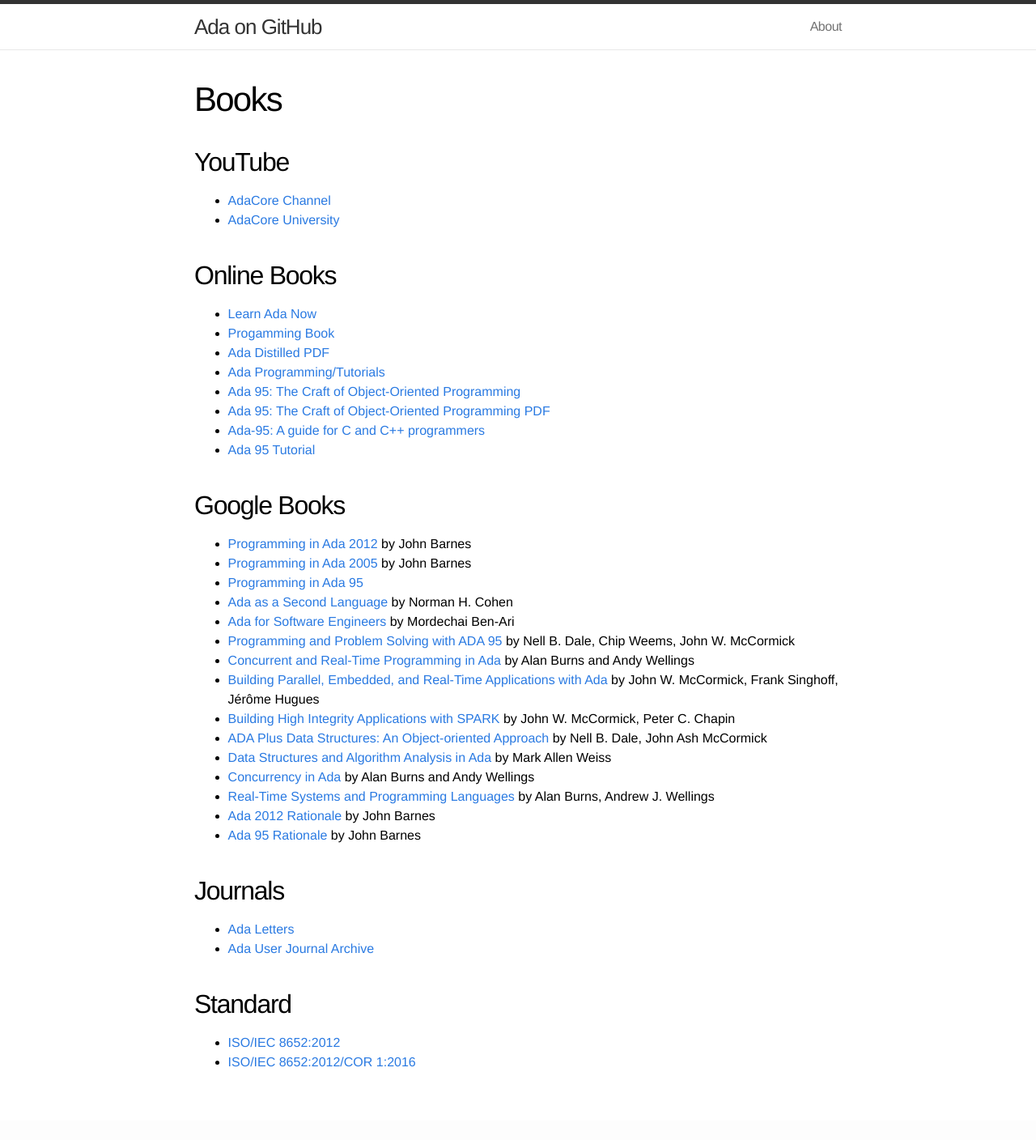
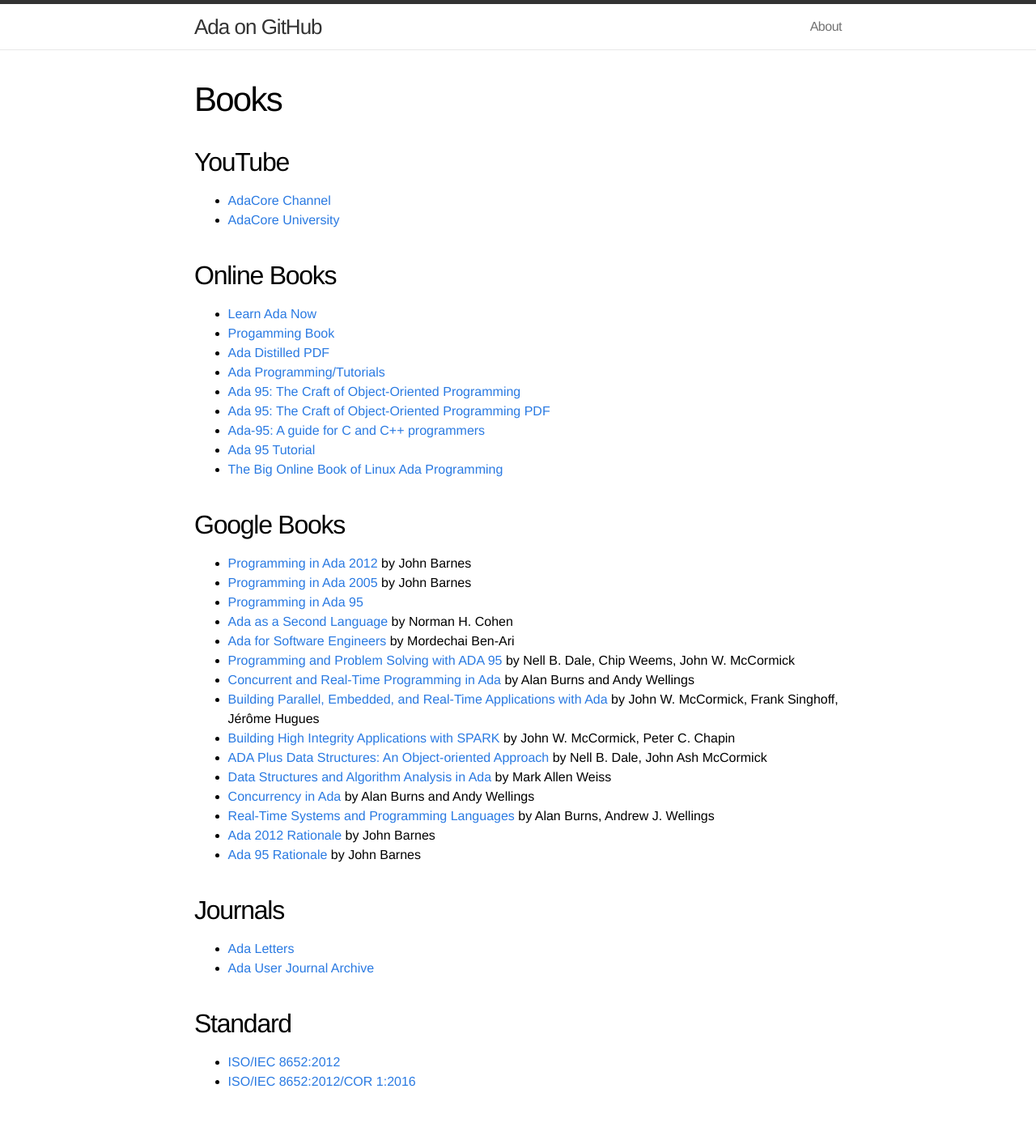
Before and after one commit to quornings/quornings.github.io, a Jekyll site: the page built from books.md, in a window 1280 px wide. Shown: the whole page at 81% size. Built offline with Jekyll 4.4.1, drawn with Linux system fonts in a browser that asks for light colours; before the commit the page ends 1384 px from its top, so only the background shows below that.

Commit message:
Add Linux Ada Programming

```diff
--- a/books.md
+++ b/books.md
@@ -19,6 +19,7 @@ permalink: /books/
 - [Ada 95: The Craft of Object-Oriented Programming PDF](http://babdoc.free.fr/mag_info/John%20English%20-%20Ada%2095%20The%20Craft%20of%20Object-Oriented%20Programming.pdf)
 - [Ada-95: A guide for C and C++ programmers](https://www.cs.uni.edu/~mccormic/4740/guide-c2ada.pdf)
 - [Ada 95 Tutorial](https://perso.telecom-paristech.fr/pautet/Ada95/a95list.htm)
+- [The Big Online Book of Linux Ada Programming](https://www.pegasoft.ca/boblap.html)
 
 ## Google Books
 
```
